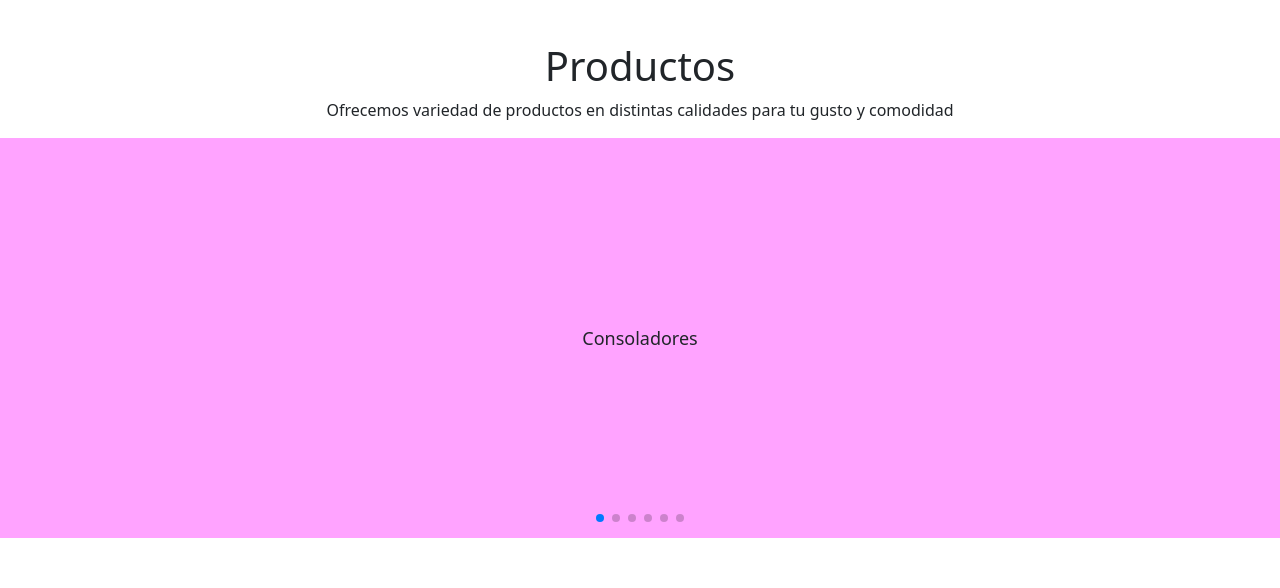
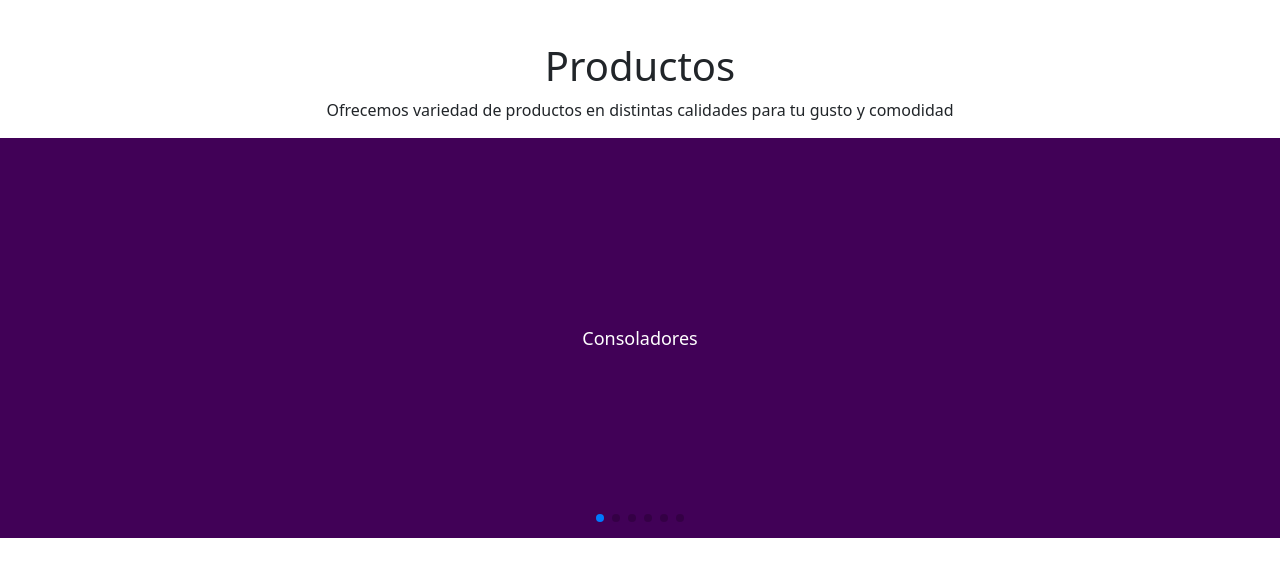
Before and after one commit to yasminmartins01/Entropica, a React (Create React App) app: page / in a window 1280 px wide. Shown: the part 820-1408 px from the top of the page. Built offline with nearby package versions, Linux system fonts and the light colour scheme.

Commit message:
a few changes

```diff
--- a/src/components/swiper/index.css
+++ b/src/components/swiper/index.css
@@ -6,7 +6,7 @@ body {
 }
 
 :root{
-  --secondary-color: rgb(255, 163, 255);
+  --secondary-color: rgb(65, 1, 87);
 }
 
 body {
@@ -25,6 +25,7 @@ body {
 
 .swiper-slide {
   text-align: center;
+  color: white;
   font-size: 18px;
   background: #fff;
   display: -webkit-box;
```
